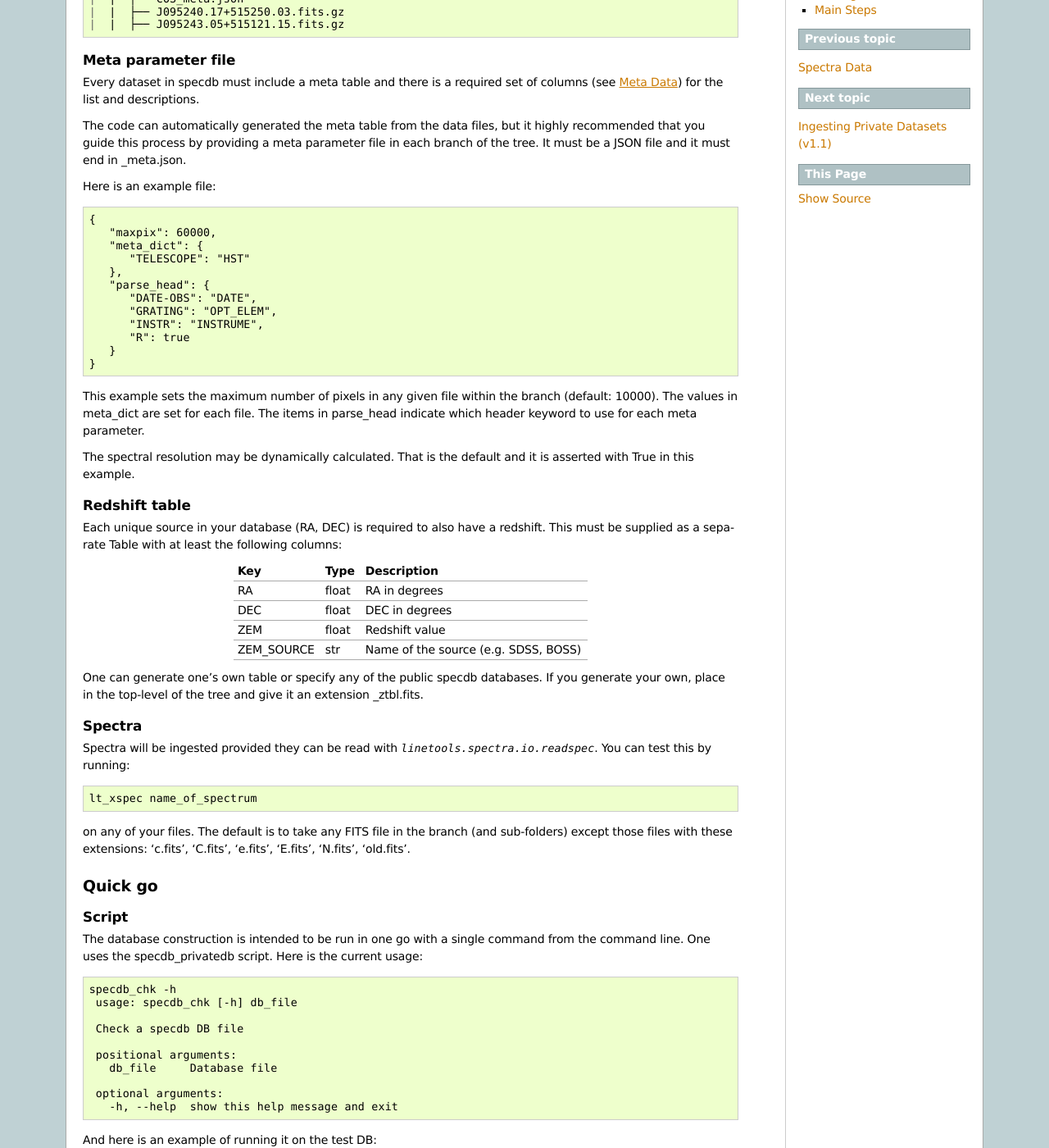
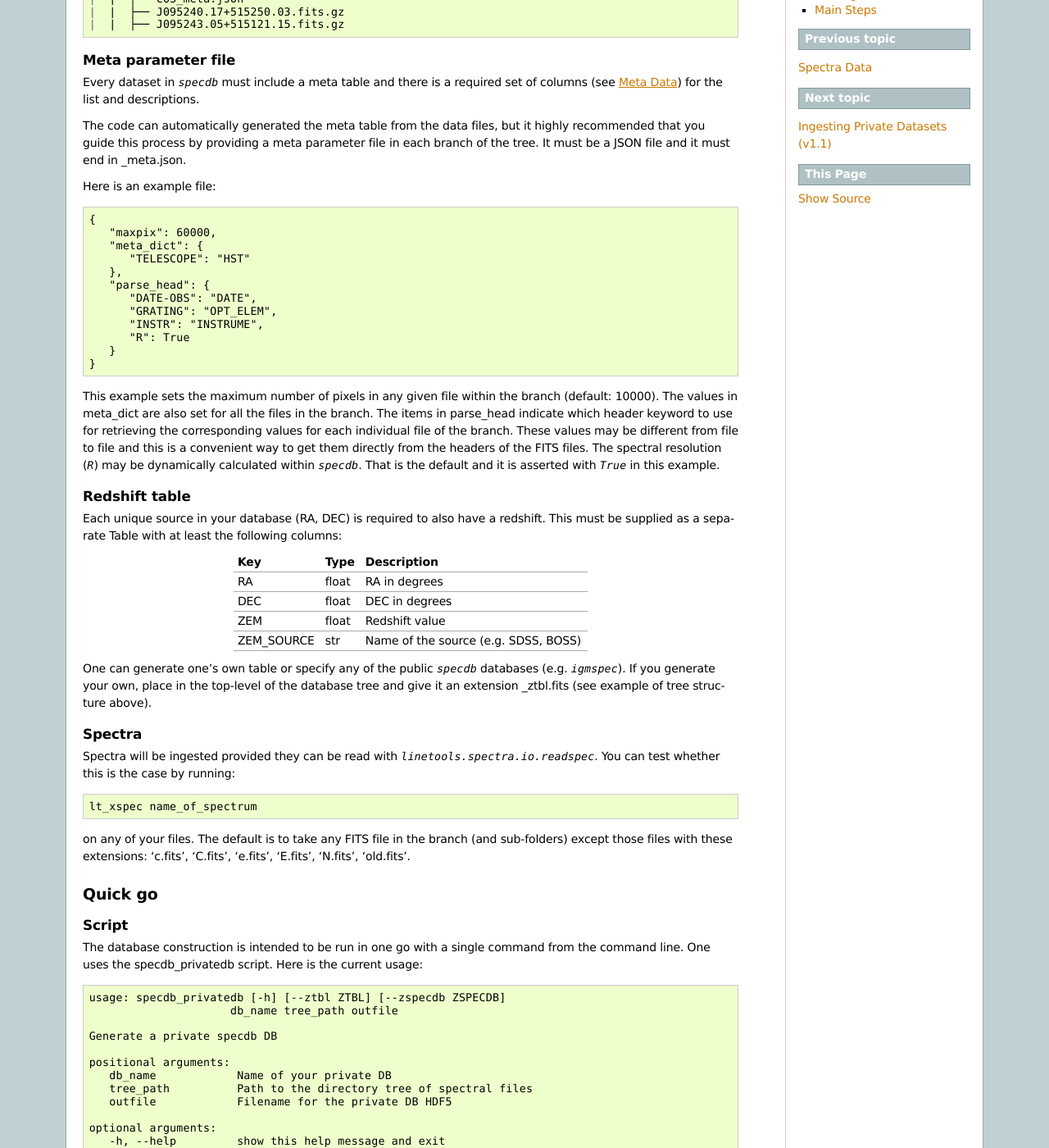
Before and after one commit to specdb/specdb, a Sphinx documentation site: the page built from docs/private.rst, in a window 1280 px wide and 1400 px high, scrolled down 626 px. Shown: the whole window at 82% size. Built offline with Sphinx 7.4.7, drawn with Linux system fonts in a browser that asks for light colours; pages that are not in the unit, such as notebooks, are missing from menus; some of the changed text lies outside the part shown.

Commit message:
some edits to docs for clarification.

```diff
--- a/docs/installing.rst
+++ b/docs/installing.rst
@@ -91,7 +91,7 @@ any location of your choice but we recommend to locate it in the ./data/DB/ subd
 within specdb, e.g.::
 
     cd specdb/data/DB
-    get_igmspec
+    specdb_get_igmspec
 
 This will start a download of the most recent `igmspec` database; the current file is v02
 and has ~26Gb. Once the file is downloaded, you need to make sure the shell environmental
--- a/docs/private.rst
+++ b/docs/private.rst
@@ -52,7 +52,7 @@ Here is an example of a directory tree
 Meta parameter file
 -------------------
 
-Every dataset in specdb must include a meta table and there
+Every dataset in `specdb` must include a meta table and there
 is a required set of columns (see :doc:`meta`) for the list
 and descriptions.
 
@@ -72,17 +72,19 @@ Here is an example file::
          "DATE-OBS": "DATE",
          "GRATING": "OPT_ELEM",
          "INSTR": "INSTRUME",
-         "R": true
+         "R": True
       }
    }
 
 This example sets the maximum number of pixels in any given file
 within the branch (default: 10000).  The values in meta_dict are
-set for each file.  The items in parse_head indicate which header
-keyword to use for each meta parameter.
-
-The spectral resolution may be dynamically calculated.  That
-is the default and it is asserted with True in this example.
+also set for all the files in the branch. The items in
+parse_head indicate which header keyword to use for retrieving
+the corresponding values for each individual file of the branch. These
+values may be different from file to file and this is a convenient way to get
+them directly from the headers of the FITS files. The spectral resolution (`R`) may
+be dynamically calculated within `specdb`.  That is the default and it is asserted
+with `True` in this example.
 
 Redshift table
 --------------
@@ -100,16 +102,17 @@ ZEM         float    Redshift value
 ZEM_SOURCE  str      Name of the source (e.g. SDSS, BOSS)
 ==========  ======== ============================================
 
-One can generate one's own table or specify any of the public specdb databases.
-If you generate your own, place in the top-level of the tree and
-give it an extension _ztbl.fits.
+One can generate one's own table or specify any of the public `specdb`
+databases (e.g. `igmspec`). If you generate your own, place in the top-level
+of the database tree and give it an extension _ztbl.fits (see example of
+tree structure above).
 
 Spectra
 -------
 
 Spectra will be ingested provided they can be read with
-`linetools.spectra.io.readspec`.  You can test this by
-running::
+`linetools.spectra.io.readspec`.  You can test whether this is the case
+by running::
 
    lt_xspec name_of_spectrum
 
@@ -124,25 +127,32 @@ Script
 ------
 
 The database construction is intended to be run in one go with
-a single command from the command line.  One uses the specdb_privatedb
-script.  Here is the current usage::
+a single command from the command line. One uses the specdb_privatedb
+script. Here is the current usage::
 
-   specdb_chk -h
-    usage: specdb_chk [-h] db_file
+   usage: specdb_privatedb [-h] [--ztbl ZTBL] [--zspecdb ZSPECDB]
+                        db_name tree_path outfile
 
-    Check a specdb DB file
+   Generate a private specdb DB
 
-    positional arguments:
-      db_file     Database file
+   positional arguments:
+      db_name            Name of your private DB
+      tree_path          Path to the directory tree of spectral files
+      outfile            Filename for the private DB HDF5
 
-    optional arguments:
-      -h, --help  show this help message and exit
-
+   optional arguments:
+      -h, --help         show this help message and exit
+      --ztbl ZTBL        Name of data file containing redshift info
+      --zspecdb ZSPECDB  Name of specdb DB to use for redshifts
 
 And here is an example of running it on the test DB::
 
    cd specdb/specdb/data/
-   specdb_privatedb testDB privateDB tst_DB.hdf5
+   specdb_privatedb testDB test_privateDB tst_DB.hdf5
+
+This will create a private DB called `testDB` from the directory tree
+`test_privateDB`; the database itself is contained in a single .hdf5 named
+`tst_DB.hdf5`
 
 Within Python
 -------------
@@ -157,8 +167,8 @@ Here is a call for the test database::
    # Read z table
    ztbl = Table.read(specdb.__path__[0]+'/data/privateDB/testDB_ztbl.fits')
    # Go
-   tree2 = specdb.__path__[0]+'/data/privateDB'
-   pbuild.mk_db(tree2, 'test', 'tmp.hdf5', ztbl, fname=True)
+   tree2 = specdb.__path__[0]+'/data/test_privateDB'
+   pbuild.mk_db(tree2, 'testDB', 'tst_DB.hdf5', ztbl, fname=True)
 
 
 Main Steps
--- a/docs/usage.rst
+++ b/docs/usage.rst
@@ -5,7 +5,7 @@ Using specdb
 ************
 
 This file summarizes some of the simple usage cases
-of specdb from within Python.
+of `specdb` from within Python.
 See the :doc:`scripts` documentation for a discussion of
 command-line usage cases outside of Python.
 
```
Also changed, not shown: other parts of docs/private.rst (+1 -1 lines), 25 other files.
